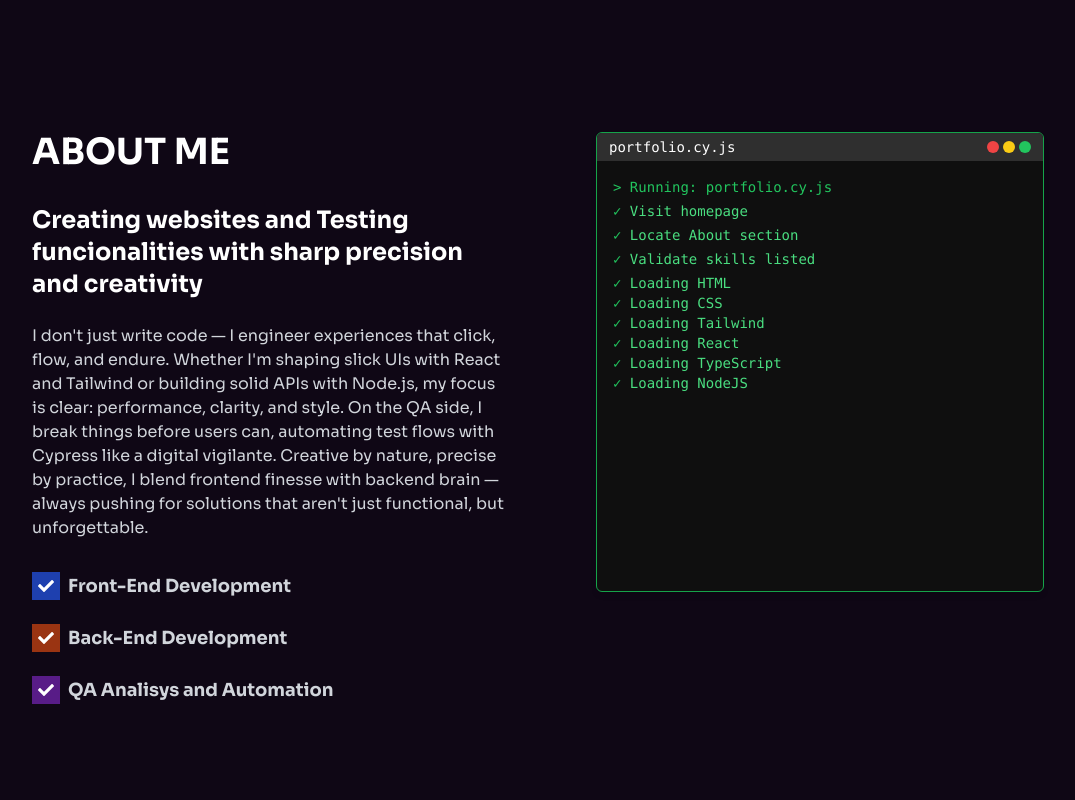
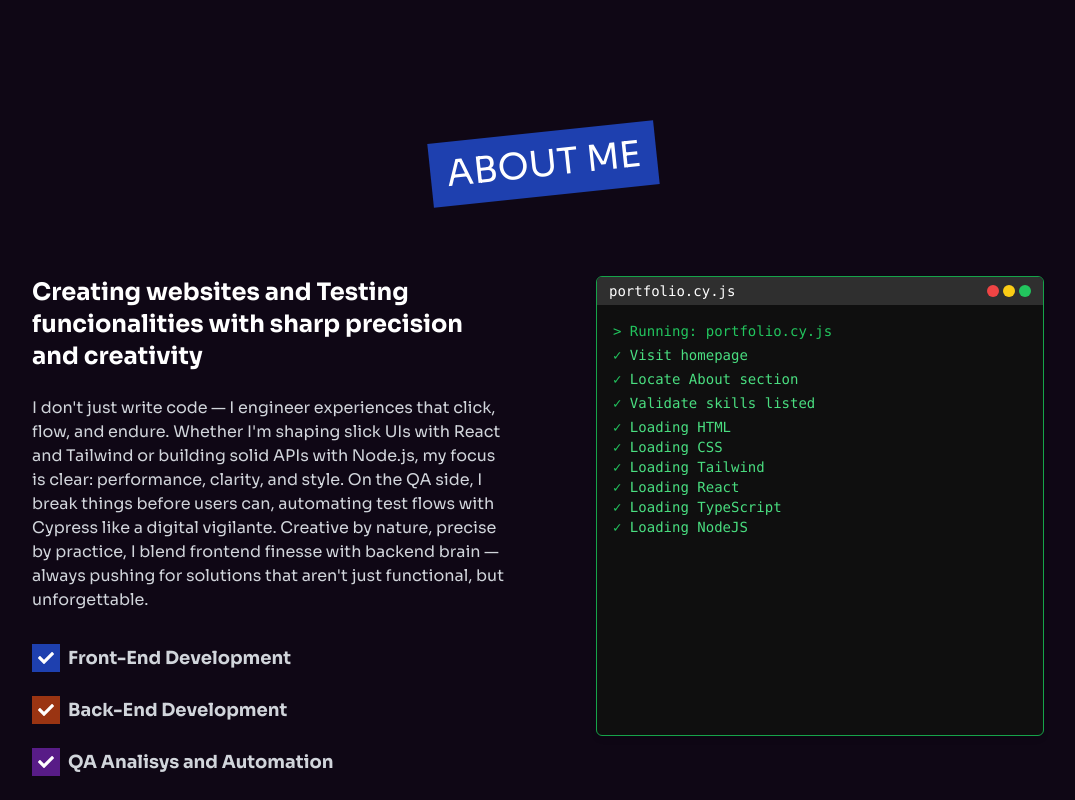
Before and after one commit to emanuelmaiadev/portfolio, a Next.js app: page / in a window 1280 px wide. Shown: the part 780-1580 px from the top of the page, without its empty margins (96-1171 px from the left). Built offline with nearby package versions, Linux system fonts and the light colour scheme.

Commit message:
Fix about title

```diff
--- a/components/Home/About/About.tsx
+++ b/components/Home/About/About.tsx
@@ -1,10 +1,11 @@
-'use client'
+"use client";
 
-import React from 'react';
+import React from "react";
 import { FaCheck } from "react-icons/fa";
 import CypressSimulation from "@/components/CypressSimulation/CypressSimulation";
 import { useLanguage } from "@/components/LanguageContext/LanguageContext";
 import { getTranslations } from "@/Data/translations";
+import SectionHeading from "@/components/Helper/SectionHeading";
 
 const About = () => {
   const { language } = useLanguage();
@@ -12,11 +13,9 @@ const About = () => {
 
   return (
     <div id="about" className="w-full py-20 md:py-28 bg-[#0f0715]">
-      <div className="w-[90%] xl:w-[80%] mx-auto grid grid-cols-1 lg:grid-cols-2 gap-20">
+      <SectionHeading>{t.about.title}</SectionHeading>
+      <div className="w-[90%] xl:w-[80%] mx-auto grid grid-cols-1 lg:grid-cols-2 gap-20 mt-20">
         <div data-aos="fade-right">
-          <h2 className="text-3xl sm:text-4xl font-bold text-white mb-8">
-            {t.about.title}
-          </h2>
           <h3 className="text-xl sm:text-2xl font-bold text-white mb-6">
             {t.about.heading}
           </h3>
@@ -24,7 +23,6 @@ const About = () => {
             {t.about.paragraph}
           </p>
 
-          <div className="mt-8">
           <div className="flex items-center space-x-2 mb-6">
             <div className="w-7 h-7 bg-blue-800 flex flex-col items-center justify-center">
               <FaCheck className="text-white" />
@@ -52,7 +50,6 @@ const About = () => {
             </p>
           </div>
         </div>
-        </div>
         <div
           data-aos="zoom-in"
           data-aos-anchor-placement="top-center"
```
Lines whose indentation alone changed are shown as unchanged.
